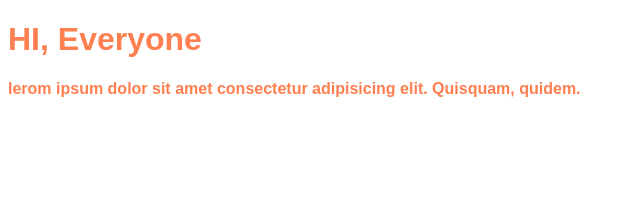
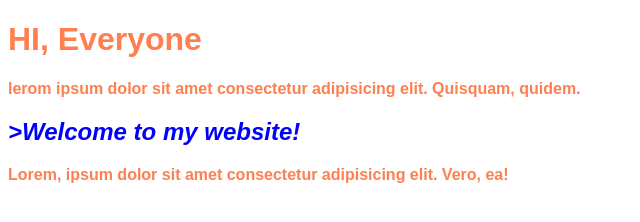
Before and after one commit to irtsey88/1209edur, a plain HTML site: page index.html in a window 1280 px wide. Shown: the whole page, without its empty margins (0-640 px from the left). Drawn offline with Linux system fonts and the light colour scheme.

Commit message:
新增h2 及p

```diff
--- a/css/all.css
+++ b/css/all.css
@@ -3,3 +3,7 @@ body{
     color:coral;
     font-weight: bold;
 }
+h2{
+    color: blue;
+    font-style: italic;
+}
--- a/index.html
+++ b/index.html
@@ -9,6 +9,8 @@
 <body>
     <h1>HI, Everyone</h1>
     <p>lerom ipsum dolor sit amet consectetur adipisicing elit. Quisquam, quidem. </p>
+    <h2>>Welcome to my website!</h2>
+    <p>Lorem, ipsum dolor sit amet consectetur adipisicing elit. Vero, ea!</p>
 
 </body>
 </html>
```
